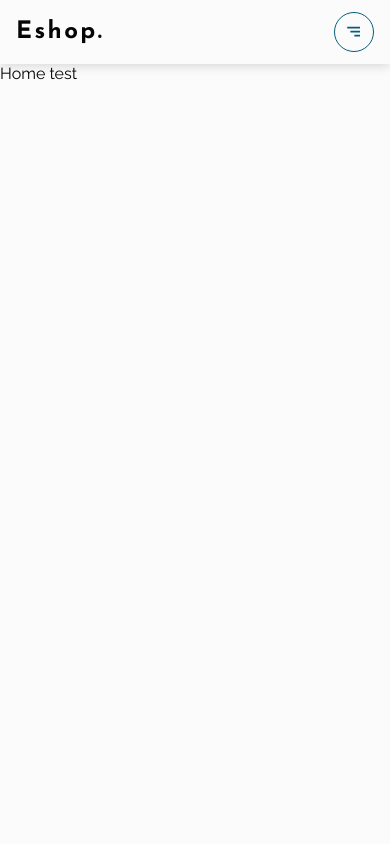
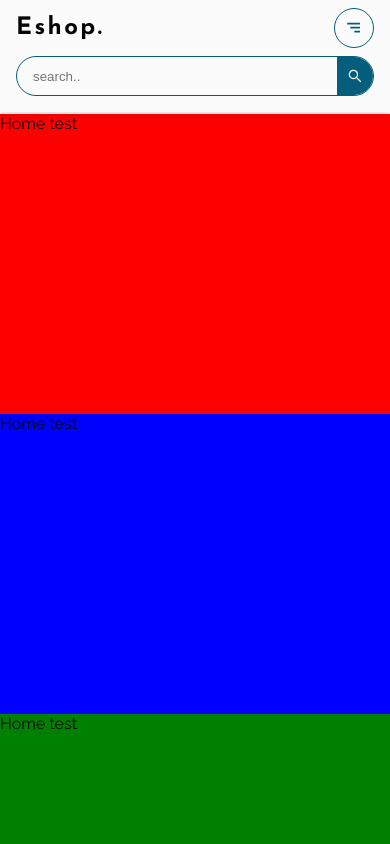
Before and after one commit to Daphaz/eshop, a React (Create React App) app: page / in a window 390 px wide. Shown: the top 844 px of the page. Built offline with nearby package versions, Linux system fonts and the light colour scheme.

Commit message:
style(header): change css for header mobile
add breakpoint for main content and class overflow for body

```diff
--- a/src/components/Header/Header.jsx
+++ b/src/components/Header/Header.jsx
@@ -8,29 +8,11 @@ import LogicHeader from "./LogicHeader";
 export const Header = () => {
 	const { handleClick, menuContainer } = LogicHeader();
 	return (
-		<header className="header">
-			<div className="container">
-				<div className="logo">Eshop.</div>
-				<nav className="menu_xl">
-					<ul>
-						<li>Product</li>
-						<li>Contact</li>
-					</ul>
-					<SearchBar />
-				</nav>
-				<div className="btn-container">
-					<button className="btn">
-						<AiOutlineShoppingCart />
-					</button>
-					<button className="btn">
-						<AiOutlineUser />
-					</button>
-				</div>
-				<div className="menu_sm">
-					<button className="btn" onClick={handleClick}>
-						<BiMenuAltRight />
-					</button>
-				</div>
+		<>
+			<div className="menu_sm">
+				<button className="btn" onClick={handleClick}>
+					<BiMenuAltRight />
+				</button>
 			</div>
 			<div className="menu_container" ref={menuContainer}>
 				<div className="menu_bg"></div>
@@ -43,6 +25,28 @@ export const Header = () => {
 					</ul>
 				</div>
 			</div>
-		</header>
+			<header className="header">
+				<div className="container">
+					<div className="logo">Eshop.</div>
+					<nav className="menu_xl">
+						<ul>
+							<li>Product</li>
+							<li>Contact</li>
+						</ul>
+						<div className="search-container">
+							<SearchBar />
+						</div>
+					</nav>
+					<div className="btn-container">
+						<button className="btn">
+							<AiOutlineShoppingCart />
+						</button>
+						<button className="btn">
+							<AiOutlineUser />
+						</button>
+					</div>
+				</div>
+			</header>
+		</>
 	);
 };
--- a/src/components/Header/LogicHeader.js
+++ b/src/components/Header/LogicHeader.js
@@ -17,6 +17,7 @@ export default function LogicHeader() {
 		if (!toggle) {
 			const activeContainer = () => {
 				menuContainer.current.style.display = "block";
+				document.body.classList.add("menu_open");
 			};
 			tl.add({
 				targets: ".menu_bg",
@@ -34,6 +35,7 @@ export default function LogicHeader() {
 		} else {
 			const inactiveContainer = () => {
 				menuContainer.current.style.display = "none";
+				document.body.classList.remove("menu_open");
 			};
 			tl.add({
 				targets: ".menu_bg",
--- a/src/components/Layout.jsx
+++ b/src/components/Layout.jsx
@@ -5,7 +5,7 @@ export const Layout = ({ children }) => {
 	return (
 		<>
 			<Header />
-			<main>{children}</main>
+			<main className="main_content">{children}</main>
 		</>
 	);
 };
--- a/src/routes/home/index.jsx
+++ b/src/routes/home/index.jsx
@@ -4,7 +4,10 @@ import { Layout } from "../../components/Layout";
 const Home = () => {
 	return (
 		<Layout>
-			<div>Home test</div>
+			<div style={{ height: 300, backgroundColor: "red" }}>Home test</div>
+			<div style={{ height: 300, backgroundColor: "blue" }}>Home test</div>
+			<div style={{ height: 300, backgroundColor: "green" }}>Home test</div>
+			<div style={{ height: 300, backgroundColor: "orange" }}>Home test</div>
 		</Layout>
 	);
 };
--- a/src/scss/_layout.scss
+++ b/src/scss/_layout.scss
@@ -37,3 +37,13 @@ a {
 .container {
 	@extend %container;
 }
+
+.menu_open {
+	overflow: hidden;
+}
+.main_content {
+	padding-top: 4.6rem;
+	@include media-max("425px") {
+		padding-top: 7.1rem;
+	}
+}
--- a/src/scss/components/_header.scss
+++ b/src/scss/components/_header.scss
@@ -1,10 +1,22 @@
 .header {
-	height: 4rem;
+	position: fixed;
+	width: 100%;
+	padding: 1rem 0;
 	box-shadow: 0px 2px 10px rgba(0, 0, 0, 0.15);
 	background-color: $white;
+	z-index: 1;
+	@include media-max("800px") {
+		padding-right: 48px;
+	}
+	@include media-max("425px") {
+		padding-right: 0;
+	}
 	.container {
 		@extend %flex-between;
 		height: 100%;
+		@include media-max("425px") {
+			flex-wrap: wrap;
+		}
 	}
 	.logo {
 		font-family: $jose;
@@ -20,6 +32,10 @@
 		@include media-max("800px") {
 			margin-left: 0;
 		}
+		@include media-max("425px") {
+			order: 3;
+			margin-top: 1rem;
+		}
 		ul {
 			@extend %flex-center;
 			justify-content: flex-start;
@@ -30,10 +46,13 @@
 				margin: 0 0.5rem;
 			}
 		}
+		.search-container {
+			width: 100%;
+			@extend %flex-center;
+		}
 	}
 	.btn-container {
 		@extend %flex-align;
-		width: 100%;
 		justify-content: flex-end;
 		@include media-max("800px") {
 			display: none;
@@ -52,12 +71,19 @@
 			margin-left: 1rem;
 		}
 	}
+}
 .menu_sm {
+	position: absolute;
+	top: 1rem;
+	right: 1rem;
 	display: none;
 	margin-left: 0.5rem;
-		z-index: 2;
+	z-index: 10;
 	@include media-max("800px") {
 		display: block;
+	}
+	@include media-max("425px") {
+		top: 0.5rem;
 	}
 	button {
 		@extend %flex-center;
@@ -82,6 +108,7 @@
 	right: 0;
 	bottom: 0;
 	overflow: hidden;
+	z-index: 5;
 	.menu_bg {
 		position: absolute;
 		top: 1rem;
@@ -90,7 +117,7 @@
 		height: 30px;
 		border-radius: 50%;
 		background-color: $grey;
-			z-index: 1;
+		z-index: 6;
 	}
 	.menu_mobile {
 		display: flex;
@@ -111,4 +138,3 @@
 		}
 	}
 }
-}
--- a/src/scss/components/_searchBar.scss
+++ b/src/scss/components/_searchBar.scss
@@ -1,18 +1,19 @@
 .searchBar {
 	position: relative;
 	@extend %flex-between;
-	margin-left: 2rem;
+	margin: 0 2rem;
 	border-radius: 999px;
 	border: 1px solid $primary;
 	overflow: hidden;
 	height: 40px;
 	width: 100%;
-	min-width: 250px;
+	min-width: 200px;
+	max-width: 450px;
 	@include media-max("800px") {
-		margin-left: 0.5rem;
+		margin: 0 0.5rem;
 	}
 	@include media-max("425px") {
-		display: none;
+		margin: 0;
 	}
 	input {
 		width: 100%;
```
Lines whose indentation alone changed are shown as unchanged.
